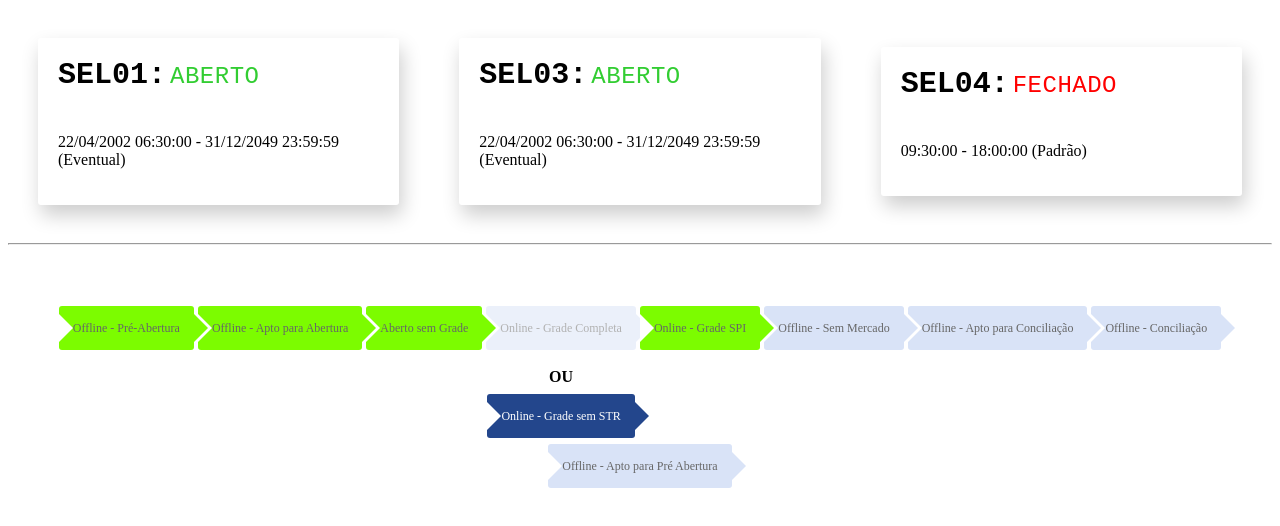
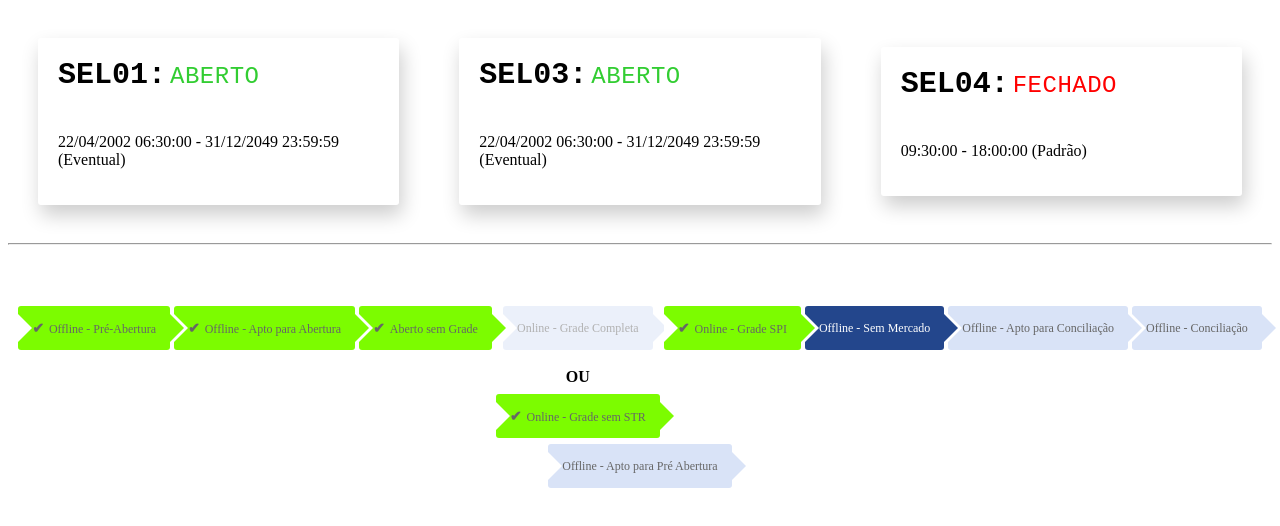
Before and after one commit to fjuncal/selic-status-poc, an Angular app: page / in a window 1280 px wide. Shown: the top 526 px of the page. Built offline with nearby package versions, Linux system fonts and the light colour scheme.

Commit message:
Adicionando o simbolo de ja ter passado no step

```diff
--- a/src/app/selic-status/componentes/ciclo-vida/ciclo-vida.component.scss
+++ b/src/app/selic-status/componentes/ciclo-vida/ciclo-vida.component.scss
@@ -34,7 +34,7 @@
 .arrow-steps .step {
   font-size: 12px;
   text-align: center;
-  color: #666;
+  color: #666; /* 🔥 Mantém a cor do texto */
   cursor: default;
   margin: 3px 2px;
   padding: 6px 14px;
@@ -78,8 +78,18 @@
   background-color: lawngreen;
 }
 
+/* 🔥 Mantém a seta verde nos steps concluídos */
 .arrow-steps .step.done:after {
   border-left: 14px solid lawngreen;
+}
+
+/* 🔥 Adiciona o ✔ corretamente alinhado dentro do step concluído, sem alterar cor */
+.arrow-steps .step.done span::before {
+  content: "✔";
+  font-weight: bold;
+  font-size: 14px;
+  color: inherit; /* 🔥 Mantém a cor original do texto */
+  margin-right: 5px;
 }
 
 /* 🔥 Mantém o step atual com destaque azul */
--- a/src/app/selic-status/componentes/ciclo-vida/ciclo-vida.component.ts
+++ b/src/app/selic-status/componentes/ciclo-vida/ciclo-vida.component.ts
@@ -27,7 +27,7 @@ export class CicloVidaComponent implements OnInit {
 
   ngOnInit() {
     // 🔥 Simulação de chamada da API (substitua por fetch real)
-    setTimeout(() => this.updateStepsFromAPI('Online - Grade sem STR'), 1000);
+    setTimeout(() => this.updateStepsFromAPI('Offline - Sem Mercado'), 1000);
   }
 
   updateStepsFromAPI(apiResponse: string) {
```
